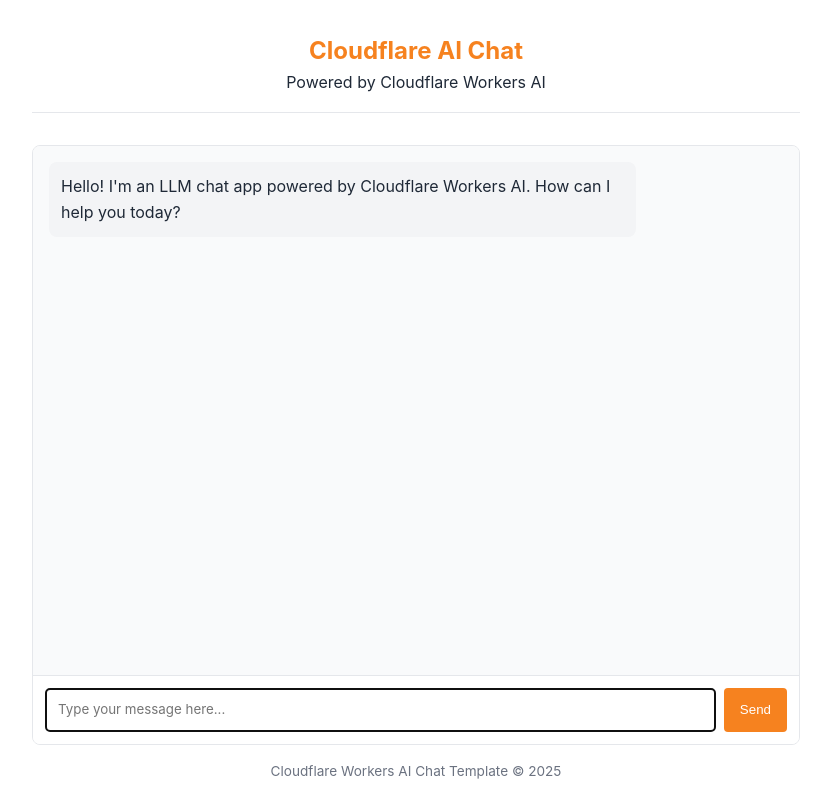
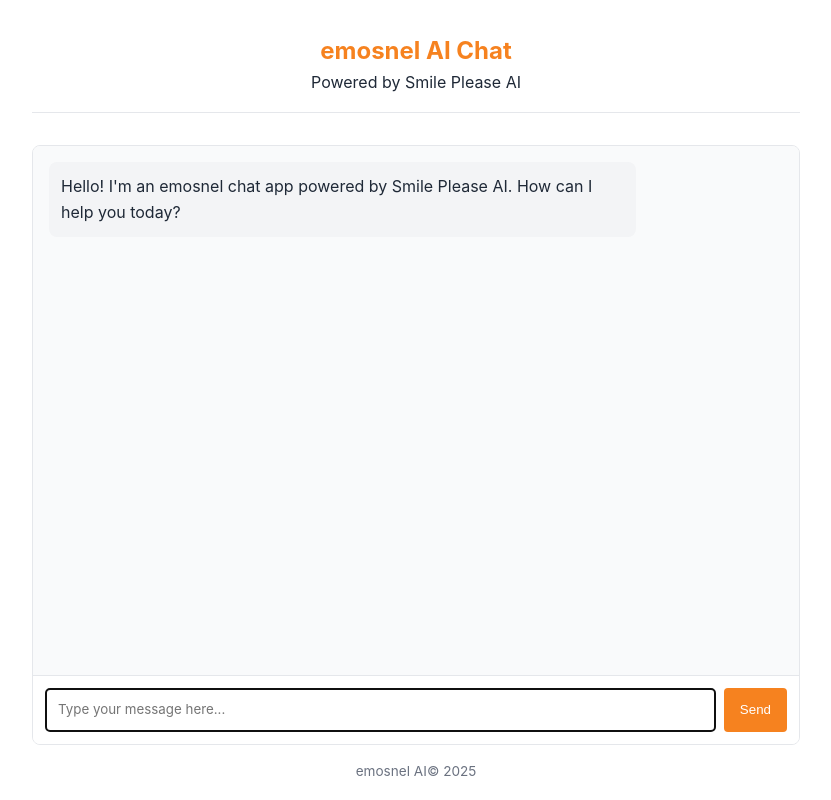
Before and after one commit to PourOutLove/pouroutloves, a website: page public/index.html in a window 1280 px wide. Shown: the whole page, without its empty margins (224-1055 px from the left). Drawn offline with Linux system fonts and the light colour scheme.

Commit message:
Update index.html

```diff
--- a/public/index.html
+++ b/public/index.html
@@ -138,15 +138,15 @@
   </head>
   <body>
     <header>
-      <h1>Cloudflare AI Chat</h1>
-      <p>Powered by Cloudflare Workers AI</p>
+      <h1>emosnel AI Chat</h1>
+      <p>Powered by Smile Please AI</p>
     </header>
 
     <div class="chat-container">
       <div id="chat-messages" class="chat-messages">
         <div class="message assistant-message">
           <p>
-            Hello! I'm an LLM chat app powered by Cloudflare Workers AI. How can
+            Hello! I'm an emosnel chat app powered by Smile Please AI. How can
             I help you today?
           </p>
         </div>
@@ -168,7 +168,7 @@
     </div>
 
     <footer>
-      <p>Cloudflare Workers AI Chat Template &copy; 2025</p>
+      <p>emosnel AI&copy; 2025</p>
     </footer>
 
     <!-- Chat app script -->
```
